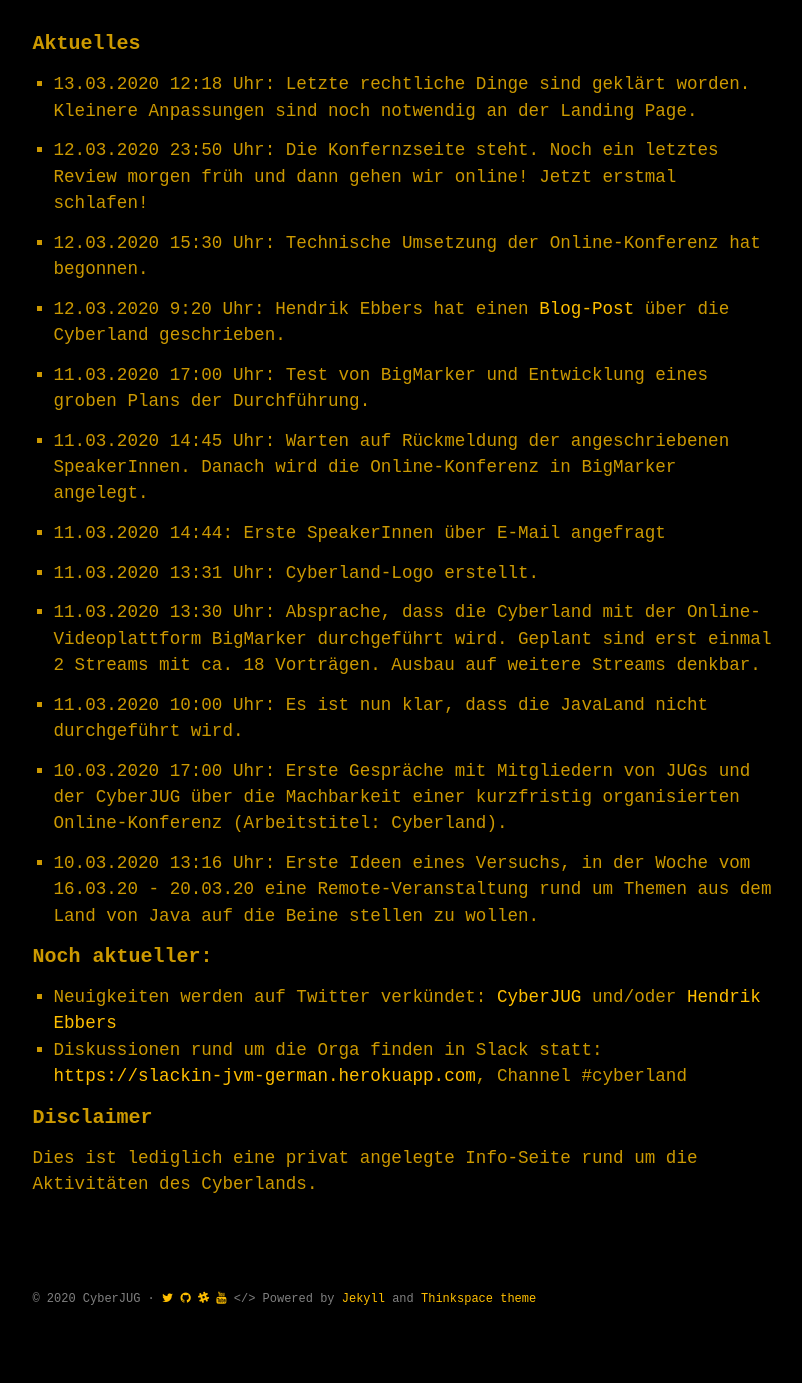
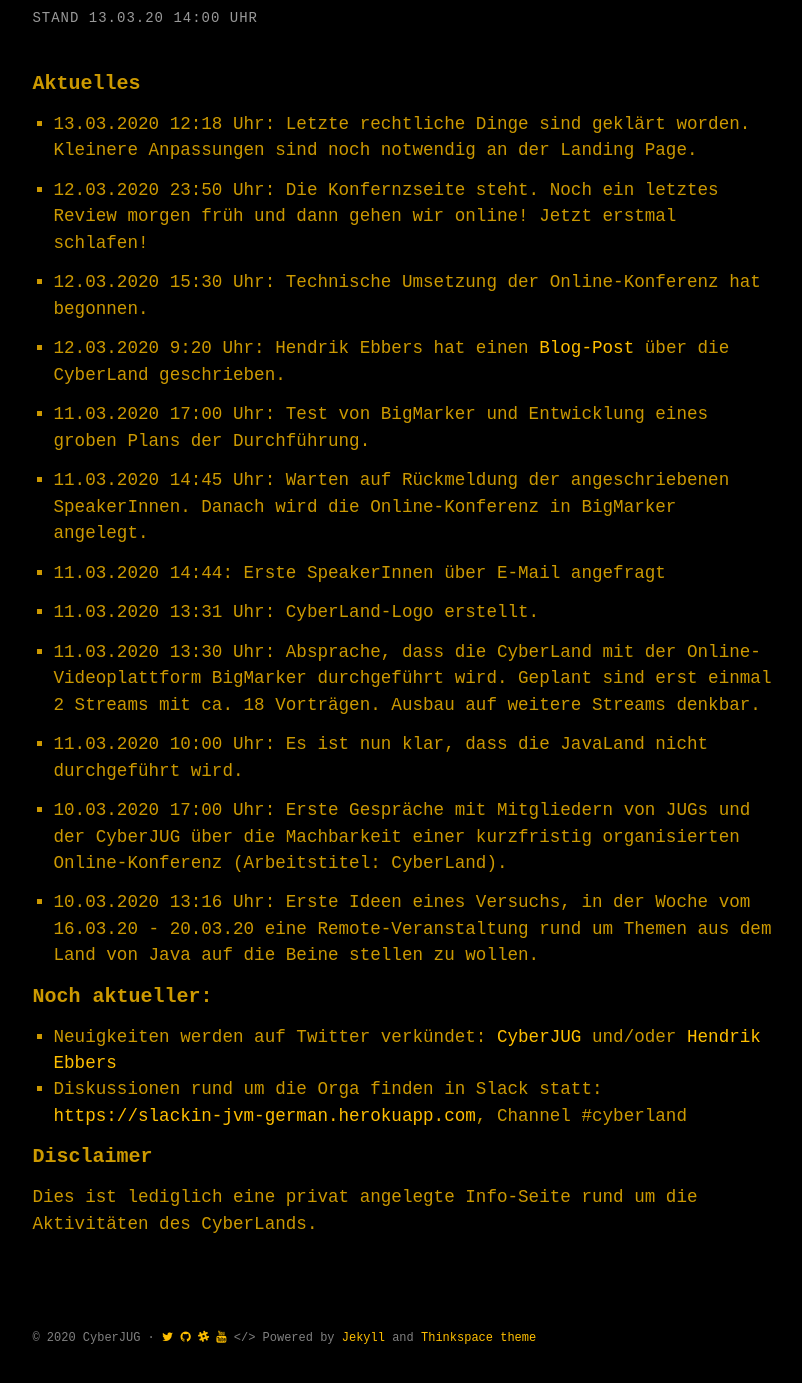
Before and after one commit to cyberjug/website, a Jekyll site: the page built from docs/cyberland2020.md, in a window 1280 px wide and 1400 px high, scrolled down 2453 px. Shown: the top 1383 px of the window, without its empty margins (234-1036 px from the left). Built offline with Jekyll 4.4.1, drawn with Linux system fonts in a browser that asks for light colours; some web fonts are replaced; before the commit the page ends 3814 px from its top, so only the background shows below that; some of the changed text lies outside the part shown.

Commit message:
change to corporate indentity

```diff
--- a/docs/cyberland2020.md
+++ b/docs/cyberland2020.md
@@ -35,7 +37,7 @@
 - To the speakers: You'll receive a presenter invitation per e-mail if your time slot is clear.
 
 <span class="post-meta">9:00 - 10:00 Uhr</span><br/>
-- Begrüßung / Keynote (Cyberland-Orga / Carola Lilienthal)
+- Begrüßung / Keynote (CyberLand-Orga / Carola Lilienthal)
 
 <span class="post-meta">10:00 - 10:45 Uhr</span><br/>
 - Hybride Architekturen: Die Post-Microservice-Realität (Eberhard Wolff)
@@ -70,7 +72,7 @@
 - API-Kompatibilität durch Consumer-Driven Contracts und CI/CD (Arne Limburg)
 
 <span class="post-meta">18:00</span><br/>
-- Verabschiedung (Cyberland-Orga)
+- Verabschiedung (CyberLand-Orga)
 
 <br/>
 <small class="post-meta">Stand 13.03.20 14:00 Uhr</small>
@@ -86,7 +88,7 @@
 
 * 12.03.2020 15:30 Uhr: Technische Umsetzung der Online-Konferenz hat begonnen.
 
-* 12.03.2020 9:20 Uhr: Hendrik Ebbers hat einen [Blog-Post](https://guigarage.com/2020/03/12/cyberland.html) über die Cyberland geschrieben.
+* 12.03.2020 9:20 Uhr: Hendrik Ebbers hat einen [Blog-Post](https://guigarage.com/2020/03/12/cyberland.html) über die CyberLand geschrieben.
 
 * 11.03.2020 17:00 Uhr: Test von BigMarker und Entwicklung eines groben Plans der Durchführung.
 
@@ -94,13 +96,13 @@
 
 * 11.03.2020 14:44: Erste SpeakerInnen über E-Mail angefragt
 
-* 11.03.2020 13:31 Uhr: Cyberland-Logo erstellt.
+* 11.03.2020 13:31 Uhr: CyberLand-Logo erstellt.
 
-* 11.03.2020 13:30 Uhr: Absprache, dass die Cyberland mit der Online-Videoplattform BigMarker durchgeführt wird. Geplant sind erst einmal 2 Streams mit ca. 18 Vorträgen. Ausbau auf weitere Streams denkbar.
+* 11.03.2020 13:30 Uhr: Absprache, dass die CyberLand mit der Online-Videoplattform BigMarker durchgeführt wird. Geplant sind erst einmal 2 Streams mit ca. 18 Vorträgen. Ausbau auf weitere Streams denkbar.
 
 * 11.03.2020 10:00 Uhr: Es ist nun klar, dass die JavaLand nicht durchgeführt wird.
 
-* 10.03.2020 17:00 Uhr: Erste Gespräche mit Mitgliedern von JUGs und der CyberJUG über die Machbarkeit einer kurzfristig organisierten Online-Konferenz (Arbeitstitel: Cyberland).
+* 10.03.2020 17:00 Uhr: Erste Gespräche mit Mitgliedern von JUGs und der CyberJUG über die Machbarkeit einer kurzfristig organisierten Online-Konferenz (Arbeitstitel: CyberLand).
 
 * 10.03.2020 13:16 Uhr: Erste Ideen eines Versuchs, in der Woche vom 16.03.20 - 20.03.20 eine Remote-Veranstaltung rund um Themen aus dem Land von Java auf die Beine stellen zu wollen.
 
@@ -113,4 +115,4 @@
 
 ### Disclaimer
 
-Dies ist lediglich eine privat angelegte Info-Seite rund um die Aktivitäten des Cyberlands.
+Dies ist lediglich eine privat angelegte Info-Seite rund um die Aktivitäten des CyberLands.
```
Also changed, not shown: other parts of docs/cyberland2020.md (+3 -1 lines).
